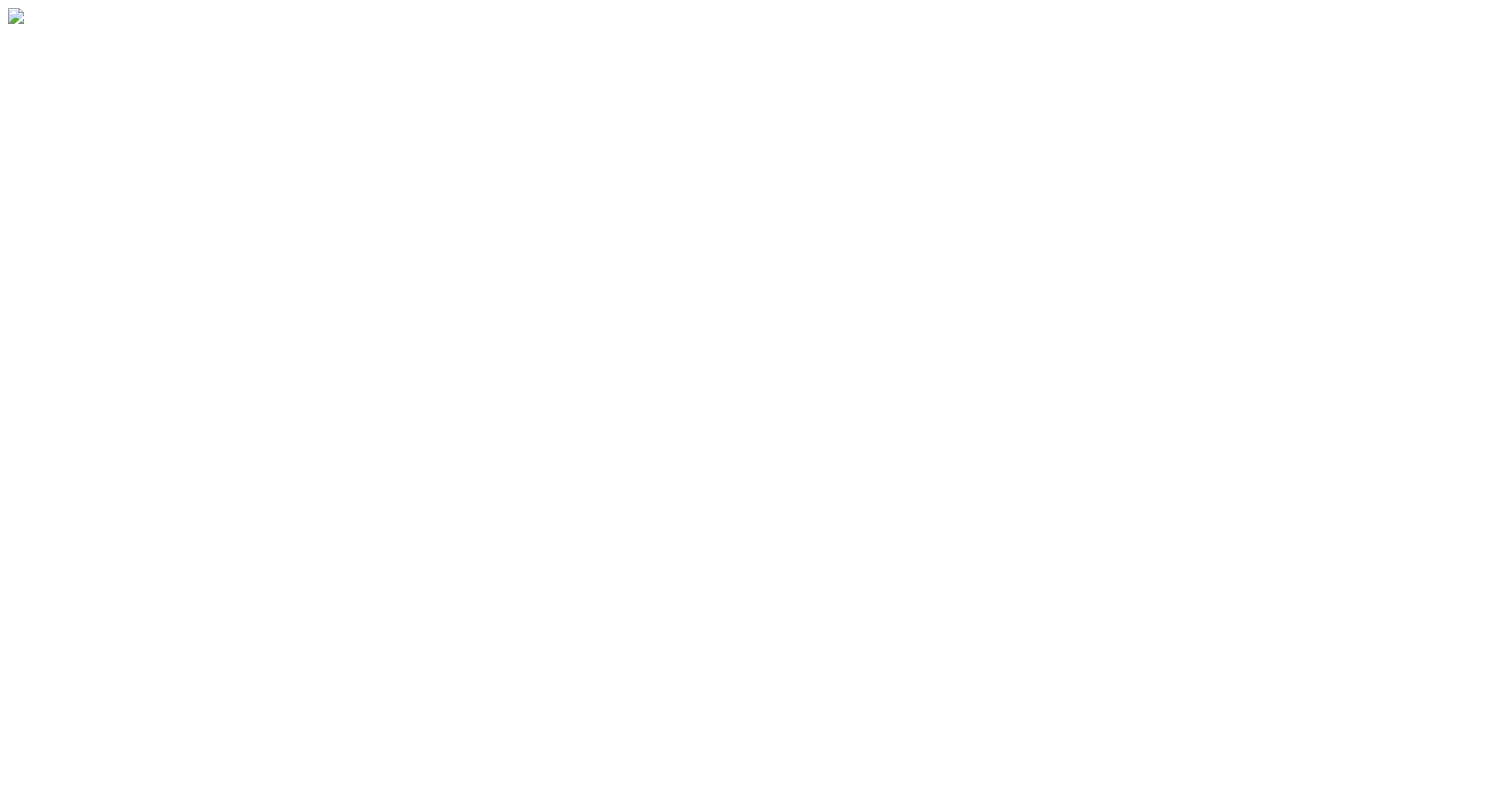
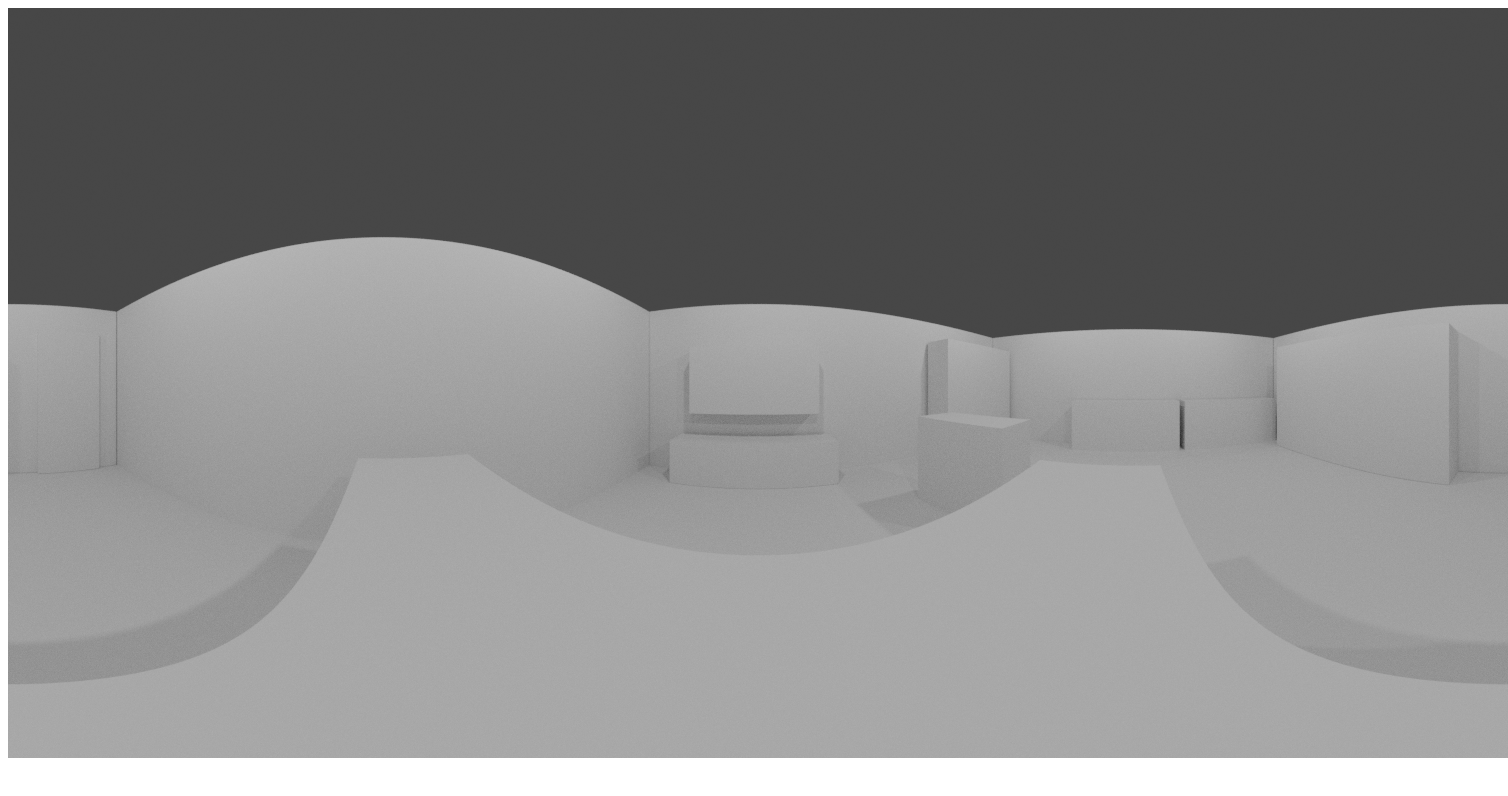
Before and after one commit to piersht/vrenvironment, a plain HTML site: page index.html in a window 1280 px wide. Shown: the whole page, 1508 px wide, since content can reach past the window. Drawn offline with Linux system fonts and the light colour scheme.

Commit message:
Update index.html

```diff
--- a/index.html
+++ b/index.html
@@ -12,7 +12,7 @@
   <a-scene>
 
       <a-assets>
-        <img  id="sky" src="IMG_3648.JPG"/>
+        <img  id="sky" src="basic_envrnmnt.png"/>
       </a-assets>
 
       <a-sky src="#sky"></a-sky>
```
